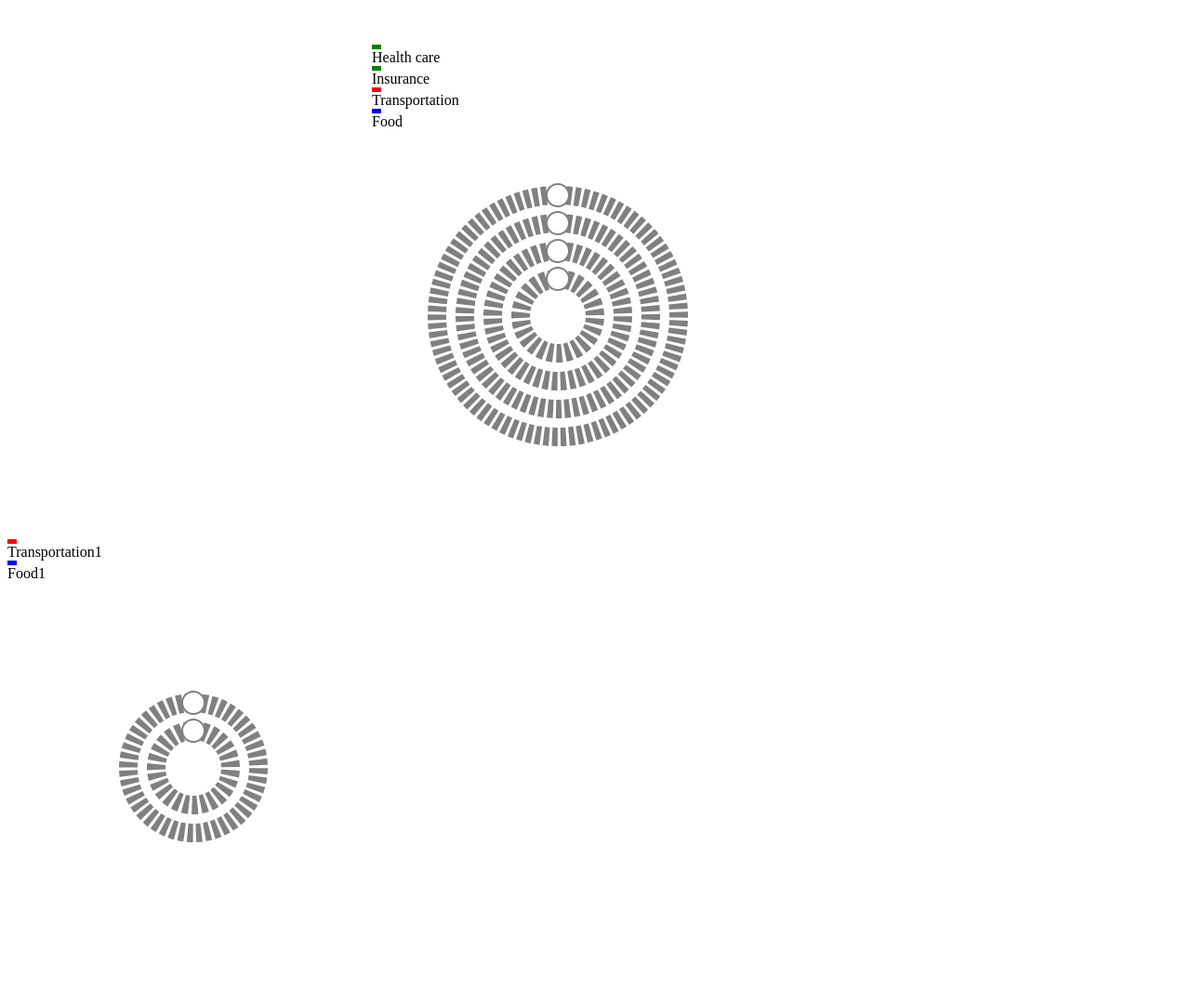
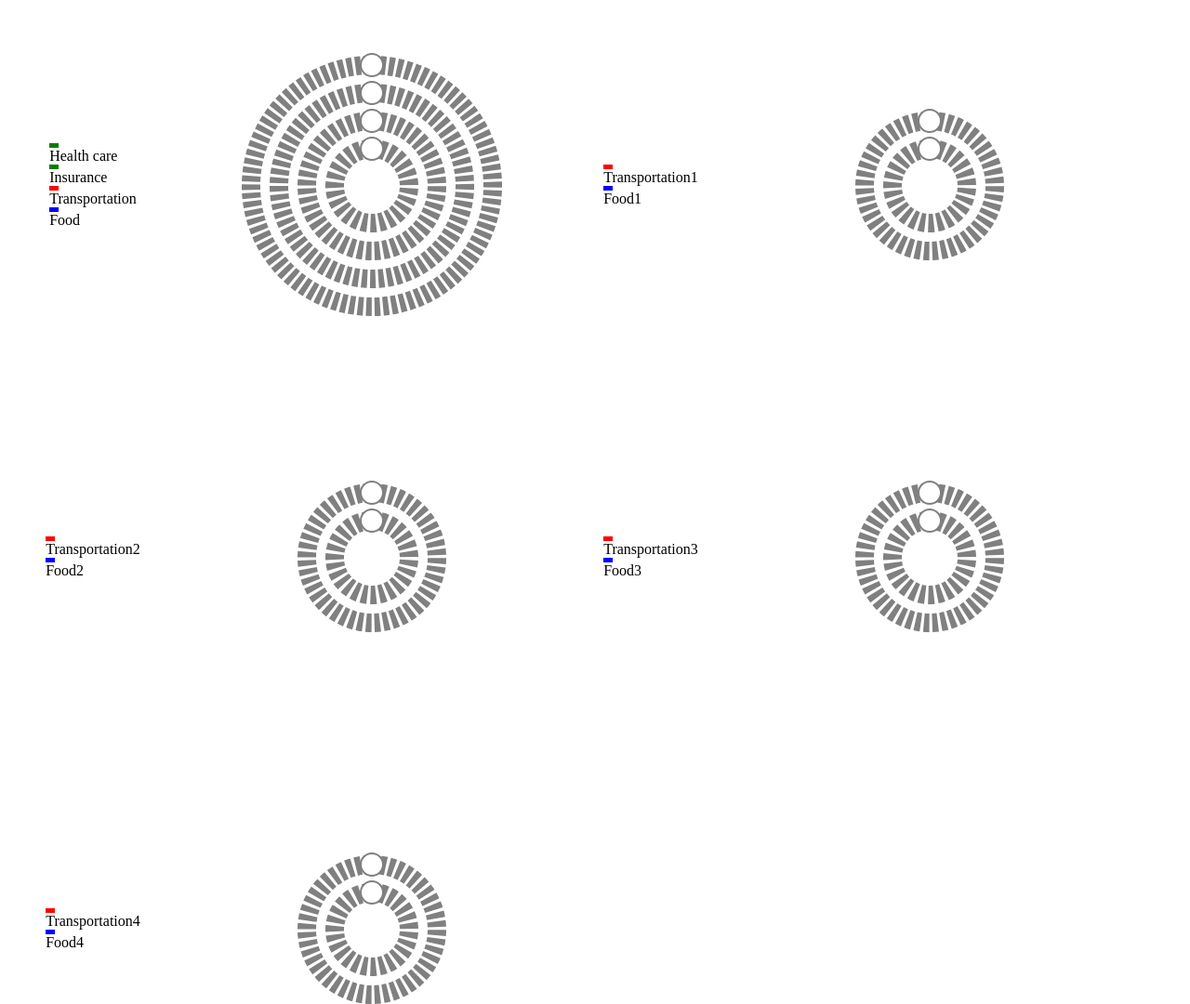
Before and after one commit to zazmaister/circleSlider, a plain HTML site: page index.html in a window 1280 px wide. Shown: the whole page at 93% size. Before the commit the page ends 1034 px from the top, so only its background shows below. Drawn offline with Linux system fonts and the light colour scheme.

Commit message:
- Labels aligned with slider

```diff
--- a/circular-slider.css
+++ b/circular-slider.css
@@ -1,7 +1,12 @@
+* {
+  -webkit-box-sizing: border-box;
+  -moz-box-sizing: border-box;
+  box-sizing: border-box;
+  margin: 0;
+  padding: 0;
+}
 
-
-#container {
-  padding: 40px;
-  width: 480px;
-  margin: 0 auto;
+body {
+  display: flex;
+  flex-wrap: wrap;
 }
--- a/index.html
+++ b/index.html
@@ -5,6 +5,9 @@
   <body>
     <div id='container'></div>
     <div id='container2'></div>
+    <div id='container3'></div>
+    <div id='container4'></div>
+    <div id='container5'></div>
 
     <script type="text/javascript" src="slider.js"></script>
   </body>
--- a/slider.js
+++ b/slider.js
@@ -23,7 +23,8 @@ class Slider {
       holderFillColor: 'white',
       holderStrokeColor: 'grey',
       holderStrokeWidth: 2,
-      containerWidth: 400,
+      svgWidth: 400,
+      sidebarWidth: 200,
       color: 'red',
       opacity: 0.5,
       label: 'Unknown Expense'
@@ -34,13 +35,16 @@ class Slider {
 
     this.xmlns = 'http://www.w3.org/2000/svg';
 
-    this.container = {};
+    this.container = {};//TODO REMOVE OBJECT
     this.container.element = document.getElementById(this.settings.container);
     // Check if container exists, if not throw an error
     if(!this.container.element) {
       throw new Error('There is no such container. Change container name.');
     }
 
+    this.container.element.style.width = this.settings.sidebarWidth + this.settings.svgWidth;
+    this.container.element.style.display = 'flex';
+    this.container.element.style.height = this.settings.svgWidth;
 
     // Create svg element if it doesnt exists inside this container
     const svgElementId = this.settings.container + '__svg-slider';
@@ -50,9 +54,10 @@ class Slider {
       this.svgElem.setAttribute('id', svgElementId);
       this.svgElem.setAttribute('version', 1.1);
       this.svgElem.setAttribute('transform', 'rotate(-90)');
-      this.svgElem.setAttribute('width', this.settings.containerWidth);
-      this.svgElem.setAttribute('height', this.settings.containerWidth);
-      this.svgElem.setAttribute('viewPort', `${this.settings.containerWidth}, ${this.settings.containerWidth}` );
+      this.svgElem.setAttribute('width', this.settings.svgWidth);
+      this.svgElem.setAttribute('height', this.settings.svgWidth);
+      this.svgElem.setAttribute('viewPort', `${this.settings.svgWidth}, ${this.settings.svgWidth}` );
+      this.svgElem.style.margin = 'auto 0';
       this.container.element.appendChild(this.svgElem);
     }
 
@@ -61,7 +66,7 @@ class Slider {
     this.renderLabels();
 
     this.renderSlider(
-      this.settings.containerWidth,
+      this.settings.svgWidth,
       this.settings.backgroundCircleDashesWidth,
       this.settings.backgroundCircleWantedSpacesWidth
     );
@@ -75,11 +80,11 @@ class Slider {
 
   /**
    * Append and render slider elements to svg in this container
-   * @param  {number} containerWidth - Width of container.
+   * @param  {number} svgWidth - Width of container.
    * @param  {number} dashesWidth - Width of dashes in circle.
    * @param  {number} wantedSpacesWidth - Wanted width of spaces between dashes.
    */
-  renderSlider(containerWidth, dashesWidth, wantedSpacesWidth) {
+  renderSlider(svgWidth, dashesWidth, wantedSpacesWidth) {
     // Create slider group of all slider elements
     var svgGroup = document.createElementNS(this.xmlns, 'g');
 
@@ -91,8 +96,8 @@ class Slider {
     var backgroundCircle = document.createElementNS(this.xmlns, 'circle');
     backgroundCircle.setAttribute('class', 'circle');
     backgroundCircle.setAttribute('r', this.settings.radius);
-    backgroundCircle.setAttribute('cx', containerWidth / 2);
-    backgroundCircle.setAttribute('cy', containerWidth / 2);
+    backgroundCircle.setAttribute('cx', svgWidth / 2);
+    backgroundCircle.setAttribute('cy', svgWidth / 2);
     backgroundCircle.setAttribute('fill', 'none');
     backgroundCircle.setAttribute('stroke-dasharray', `${dashesWidth}, ${spacesWidth}`);
     backgroundCircle.style.strokeWidth = this.settings.backgroundCircleStrokeWidth;
@@ -142,6 +147,9 @@ class Slider {
       container.removeChild(labelsDiv);
     labelsDiv = document.createElement('div');
     labelsDiv.setAttribute('id', this.settings.container+'__labels');
+    var center = document.createElement('div');
+    center.setAttribute('class', 'center');
+    labelsDiv.appendChild(center);
     container.insertBefore(labelsDiv, this.container.element.firstChild);
 
     // Create all labels
@@ -150,7 +158,7 @@ class Slider {
       var slider = slidersPerContainer[this.settings.container][i];
       var labelDiv = document.createElement('div');
       labelDiv.setAttribute('class', 'label');
-      labelsDiv.appendChild(labelDiv);
+      center.appendChild(labelDiv);
 
       // Create number div for each slider
       const labelStr = slider.settings.label.trim().toLowerCase().replace(' ', '_');
@@ -180,6 +188,15 @@ class Slider {
       labelDiv.appendChild(textDiv);
 
     }
+
+    // Applying styles
+    labelsDiv = document.getElementById(this.settings.container + '__labels');
+    labelsDiv.style.width = this.settings.sidebarWidth;
+    labelsDiv.style.height = this.settings.svgWidth;
+    labelsDiv.style.display = 'flex';
+    labelsDiv.style.justifyContent = 'center';
+    labelsDiv.style.alignItems = 'center';
+
   }
 
   /**
@@ -195,8 +212,8 @@ class Slider {
   }
 
   getCenterOnBackgroundCircle(angle) {
-    const x = this.settings.containerWidth / 2 + this.settings.radius * Math.cos(angle);
-    const y = this.settings.containerWidth / 2 + this.settings.radius * Math.sin(angle);
+    const x = this.settings.svgWidth / 2 + this.settings.radius * Math.cos(angle);
+    const y = this.settings.svgWidth / 2 + this.settings.radius * Math.sin(angle);
 
     return {x, y};
   }
@@ -330,4 +347,43 @@ new Slider({
   label: 'Food1'
 });
 
+new Slider({
+  container: 'container3',
+  color: 'red',
+  radius: 70,
+  label: 'Transportation2'
+});
+new Slider({
+  container: 'container3',
+  color: 'blue',
+  radius: 40,
+  label: 'Food2'
+});
+
+new Slider({
+  container: 'container4',
+  color: 'red',
+  radius: 70,
+  label: 'Transportation3'
+});
+new Slider({
+  container: 'container4',
+  color: 'blue',
+  radius: 40,
+  label: 'Food3'
+});
+
+new Slider({
+  container: 'container5',
+  color: 'red',
+  radius: 70,
+  label: 'Transportation4'
+});
+new Slider({
+  container: 'container5',
+  color: 'blue',
+  radius: 40,
+  label: 'Food4'
+});
+
 console.log(slidersPerContainer);
```
